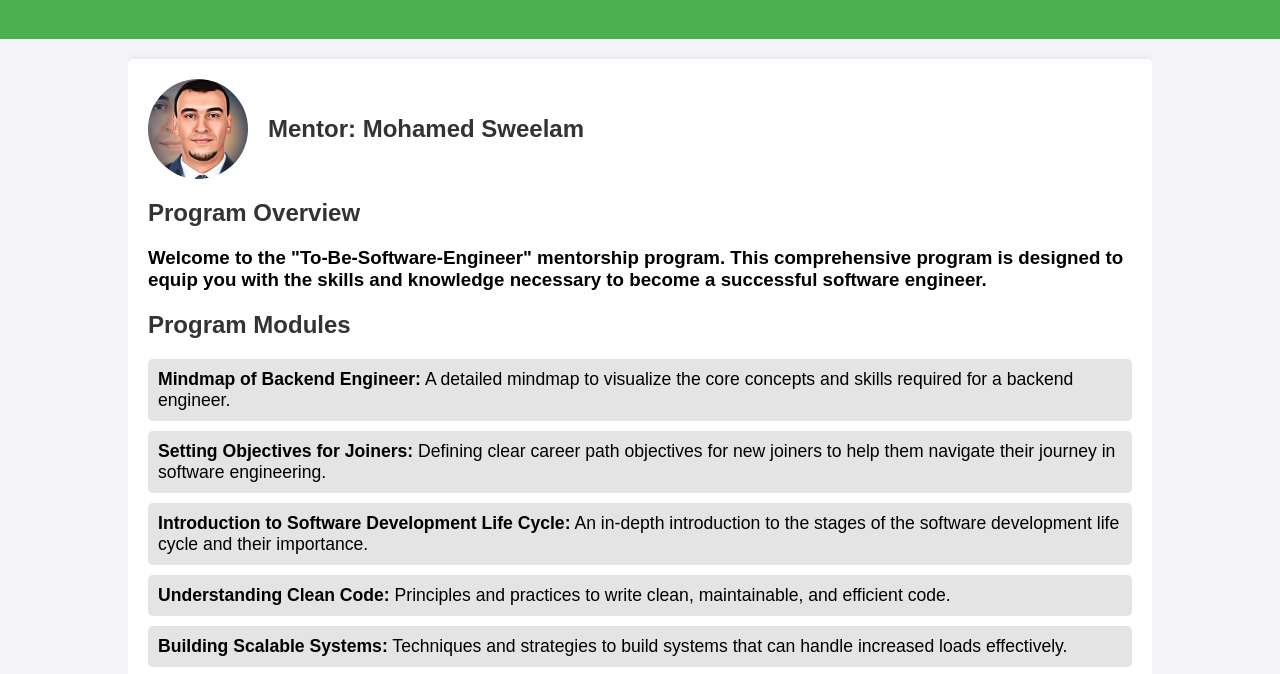
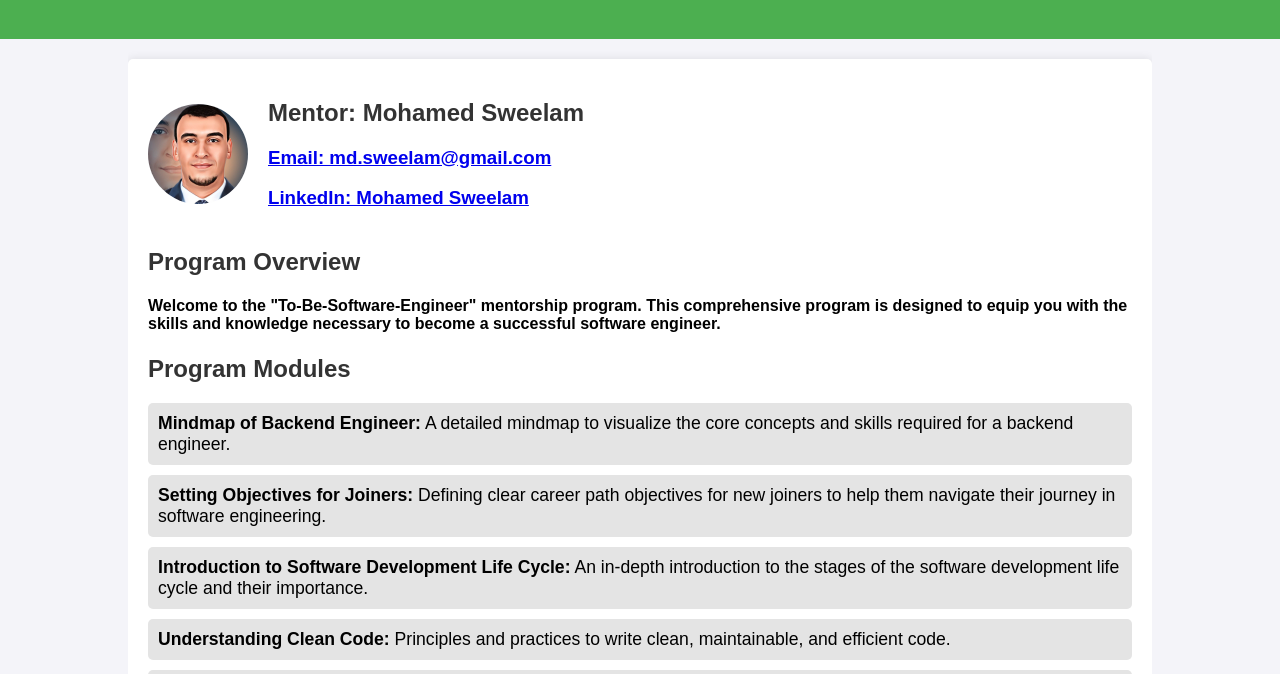
Before and after one commit to sweelam/to-be-engineer-mentorship, a plain HTML site: page index.html in a window 1280 px wide. Shown: the part 81-755 px from the top of the page. Drawn offline with Linux system fonts and the light colour scheme.

Commit message:
information update

```diff
--- a/index.html
+++ b/index.html
@@ -89,13 +89,19 @@
         <div class="content">
             <div class="profile">
                 <img src="me.jpeg" alt="Your Photo">
-                <h2>Mentor: Mohamed Sweelam</h2>
+                <div>
+                    <h2>Mentor: Mohamed Sweelam</h2>
+                    <div class="contact-info">
+                        <a href="mailto:md.sweelam@gmail.com"> <h3>Email: md.sweelam@gmail.com</h3></a>
+                        <a href="https://www.linkedin.com/in/mohamedsweelam"> <h3>LinkedIn: Mohamed Sweelam</h3></a>
+                    </div>
+                </div>
             </div>
             <h2>Program Overview</h2>
             <p>
-                <h3>
+                <h4>
                     Welcome to the "To-Be-Software-Engineer" mentorship program. This comprehensive program is designed to equip you with the skills and knowledge necessary to become a successful software engineer.
-                </h3>
+                </h4>
             </p>
 
             <h2>Program Modules</h2>
```
